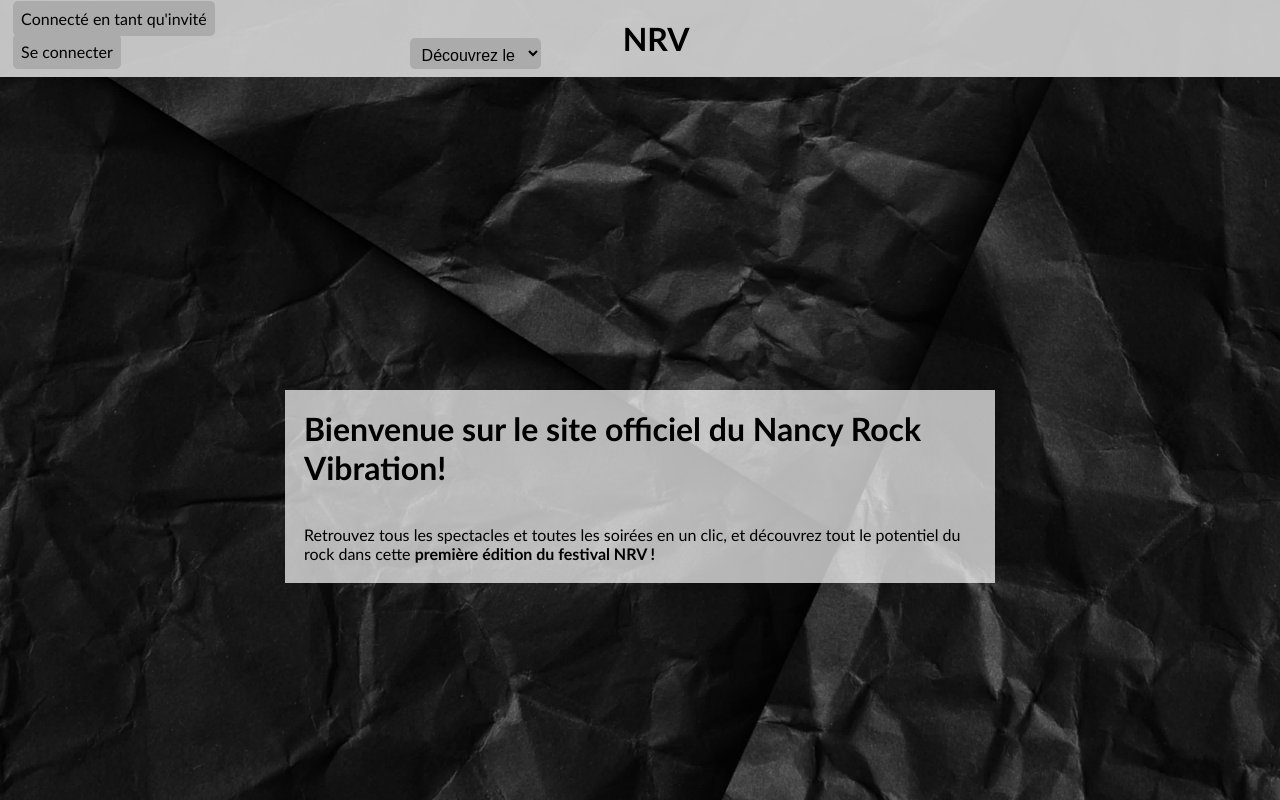
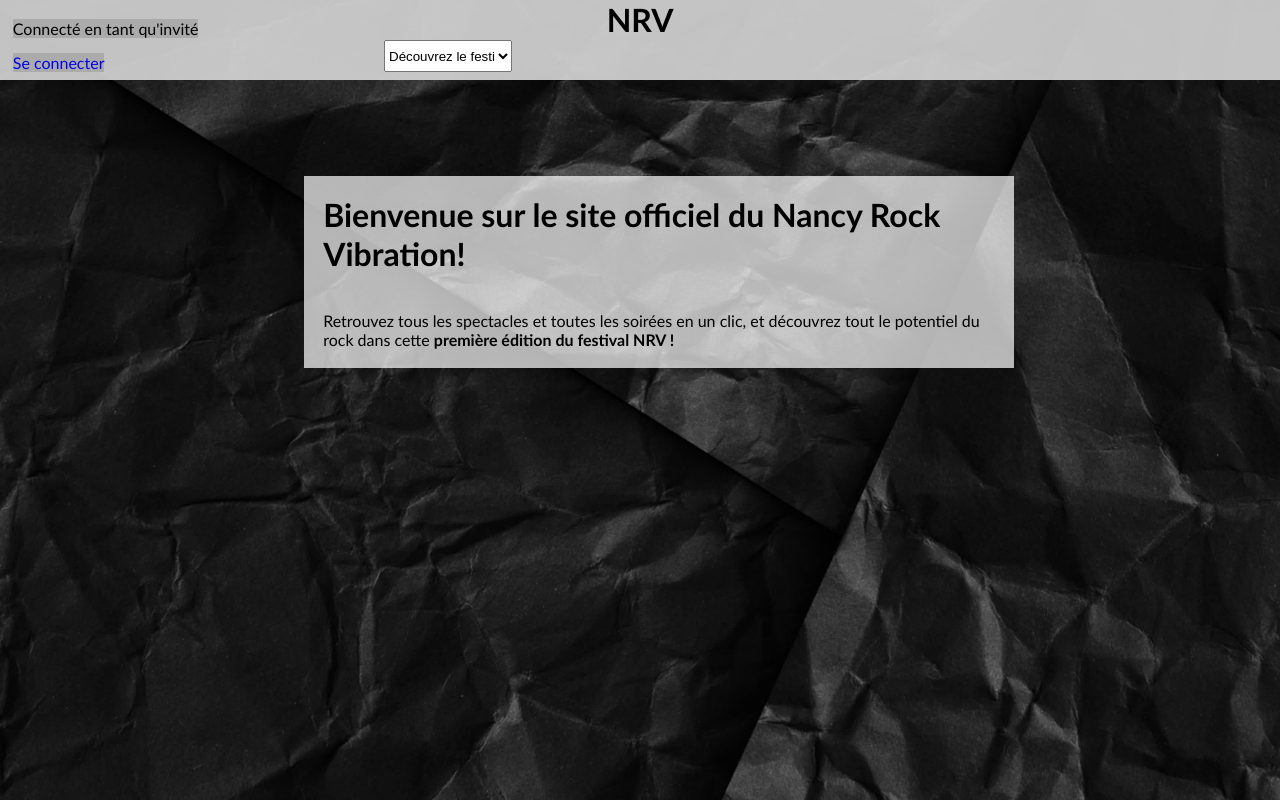
Before and after one commit to GabinM/NRV_Ruben_Jules_Mathias_Tuline_Gabin, a PHP site: page / in a window 1280 px wide. Run offline with PHP 8.4, Linux system fonts and the light colour scheme; classes that the project's autoload settings leave out are loaded by file name.

Commit message:
fixed css, hopefull someone won't ruin it again

```diff
--- a/Src/Classes/Actions/ActionAfficherListeSoirees.php
+++ b/Src/Classes/Actions/ActionAfficherListeSoirees.php
@@ -12,13 +12,14 @@ class ActionAfficherListeSoirees extends Action
         $dateFilter = isset($_GET['date']) ? $_GET['date'] : '';
 
         $html .= "
+            <div id='filter2'>
             <div id='filter'>
             <form method='GET' action='index.php'>
                 <input type='hidden' name='action' value='display-all-soiree' />
                 <label for='date'>Sélectionnez une date:</label>
                 <input type='date' id='date' name='date' value='$dateFilter'>
                 <input type='submit' value='Filtrer'>
-            </form></div><br><br>
+            </form></div></div><br><br>
             ";
 
 
--- a/Src/Classes/Actions/ActionAfficherListeSpectacles.php
+++ b/Src/Classes/Actions/ActionAfficherListeSpectacles.php
@@ -17,7 +17,7 @@ class ActionAfficherListeSpectacles extends Action
 
         $html .= "
 <div style='display: flex;'>
-    <div style='flex: 1; max-width: 300px;'>
+    <div id='filter2' style='flex: 1; max-width: 300px;'>
         <div id='filter'>
         <form method='GET' action='index.php'>
             <input type='hidden' name='action' value='display-all-spec' />
@@ -55,10 +55,12 @@ class ActionAfficherListeSpectacles extends Action
         $html .= "    </select>
             <input type='submit' value='Filtrer'>
         </form><br><br>
+        <a href='?action=default'> Retourner au menu </a><br><br><br>
     </div></div>
+
     <div style='flex: 3;'>
 ";
-        $html .= "</div></div></br><a href='?action=default'> Retourner au menu </a><br><br><br>";
+        $html .= "</div></div></br>";
 
 
         if ($dateFilter && $styleFilter && $lieuFilter) {
--- a/Src/Classes/Actions/ActionEnregistrerUtilisateur.php
+++ b/Src/Classes/Actions/ActionEnregistrerUtilisateur.php
@@ -18,8 +18,8 @@ class ActionEnregistrerUtilisateur extends Action {
         if(! \nrv\Auth\Authz::checkRole() == 2){
             return new \nrv\Exceptions\AuthzException("Vous n'êtes pas autorisé à enregistrer un nouvel utilisateur");
         } else {
-            $html .= "<div id='filter'>";
-            $html = "<form method='POST' action='?action=register-user'>";
+            $html = "<div id='filter'>";
+            $html .= "<form method='POST' action='?action=register-user'>";
             $html .="<label >Adresse mail :</label></br>";
             $html .= "<input type='text' name='mail'></br></br>";
             $html .="<label >Mot de passe :</label></br>";
--- a/Src/Classes/Actions/ActionSeDeconnecter.php
+++ b/Src/Classes/Actions/ActionSeDeconnecter.php
@@ -4,8 +4,8 @@ namespace nrv\Actions;
 
 class ActionSeDeconnecter extends Action {
     public function execute() : string {
-        $html .= "<div id='filter'>";
-        $html = "<a>Vous avez été déconnecté avec succès</a></br></br>";
+        $html = "<div id='filter'>";
+        $html .= "<a>Vous avez été déconnecté avec succès</a></br></br>";
         $html .= "<a href ='?action=default'>Retour au menu principal</a></div>";
 
         $_SESSION['user']['email'] = "";
--- a/conf.ini
+++ b/conf.ini
@@ -1,5 +1,5 @@
 driver = "mysql"
-host = "webetu.iutnc.univ-lorraine.fr"
-username = "andre368u"
-password = "octogone"
-database = "andre368u"
+host = "localhost"
+username = "root"
+password = ""
+database = "nrv"
--- a/nrvStyle.css
+++ b/nrvStyle.css
@@ -5,14 +5,13 @@ html, body {
     height: 100%;
     font-family: 'Gill Sans', 'Gill Sans MT', Calibri, 'Trebuchet MS', sans-serif;
 }
-
+/*
 body {
     display: flex;
     flex-direction: column;
-    overflow: hidden;
     background: none;
-}
-
+}*/
+/*
 #menuBar {
     position: sticky;
     top: 0;
@@ -28,11 +27,8 @@ body {
     text-decoration: none;
 }
 
-h1 {
-    margin: 0;
-    font-size: 2rem;
-    color: black;
-}
+
+
 
 #connid {
     background-color: rgb(171, 171, 171);
@@ -40,7 +36,7 @@ h1 {
     border-radius: 5px;
 }
 
-#signin,
+
 #specSoireeList,
 #adminList {
     background-color: rgb(171, 171, 171);
@@ -62,6 +58,12 @@ h1 {
     height: auto;
     margin: 0 1rem;
     cursor: pointer;
+}*/
+
+h1 {
+    margin: 0;
+    font-size: 2rem;
+    color: black;
 }
 
 #bg {
@@ -79,13 +81,8 @@ h1 {
 #content {
     position: relative;
     width: 75%;
-    margin: 0 auto;
-    height: 90%;
-    padding: 1rem;
-    display: flex;
-    flex-direction: column;
-    align-items: center;
-    justify-content: center;
+    height: 70%;
+    left:12.5%;
 
 }
 
@@ -143,6 +140,7 @@ h1 {
     width:70%;
     height : auto;
     background-color: rgba(255,255,255, 0.7);
+    left:15%;
 
 
     margin-top:10%;
@@ -172,15 +170,22 @@ h1 {
 
 }
 
+#filter2{
+    position:relative;
+    left:15%;
+}
+/*
 .flex-center {
     display: flex;
     align-items: center;
     justify-content: center;
 }
-
+*/
+/*
 .hidden {
     display: none;
 }
+*/
 
 img {
     max-width: 80%;
```
